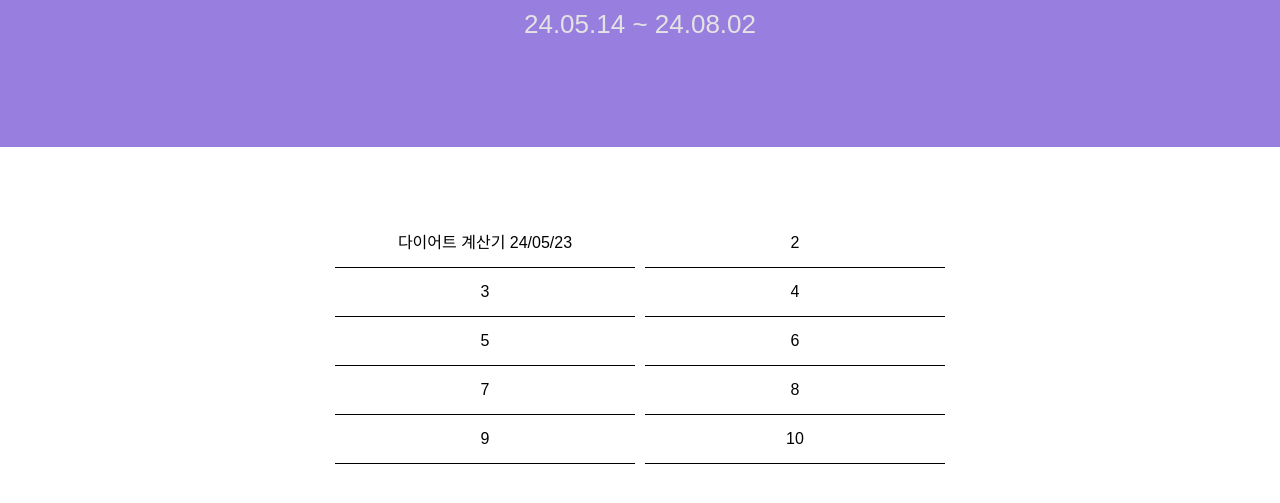
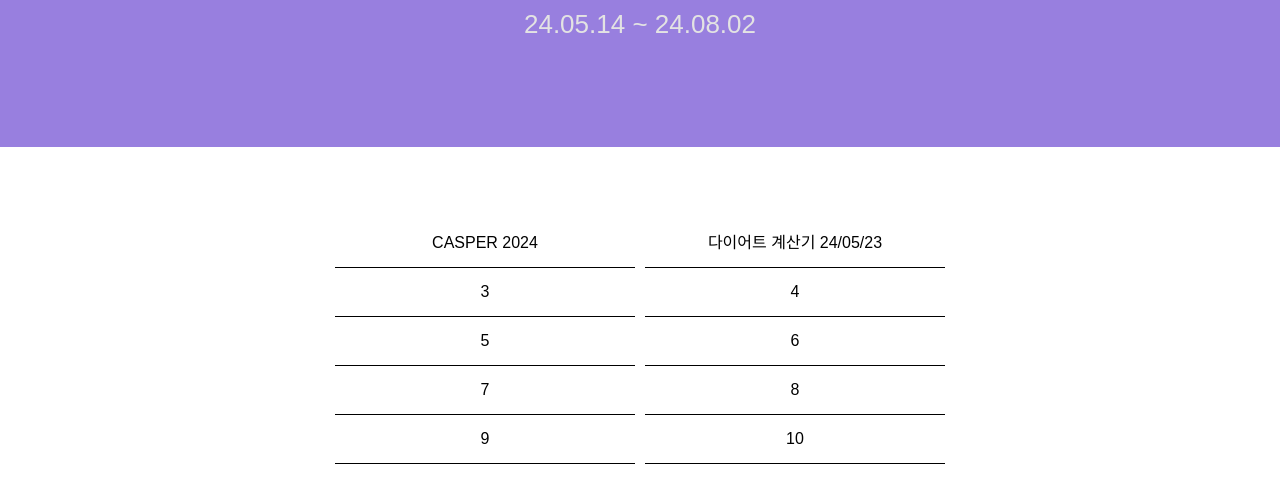
Before and after one commit to ch0120yy/javascript_stucy, a plain HTML site: page index.html in a window 1280 px wide. Shown: the part 253-756 px from the top of the page. Drawn offline with Linux system fonts and the light colour scheme.

Commit message:
캐스퍼 추가 업로드 0603

```diff
--- a/index.html
+++ b/index.html
@@ -41,8 +41,8 @@
         <p class="date">24.05.14 ~ 24.08.02</p>
     </div>
     <div class="list">
+        <a href="./casper2024/casper.html">CASPER 2024</a>
         <a href="./project/diet.html">다이어트 계산기 24/05/23</a>
-        <a href="#">2</a>
         <a href="#">3</a>
         <a href="#">4</a>
         <a href="#">5</a>
```
